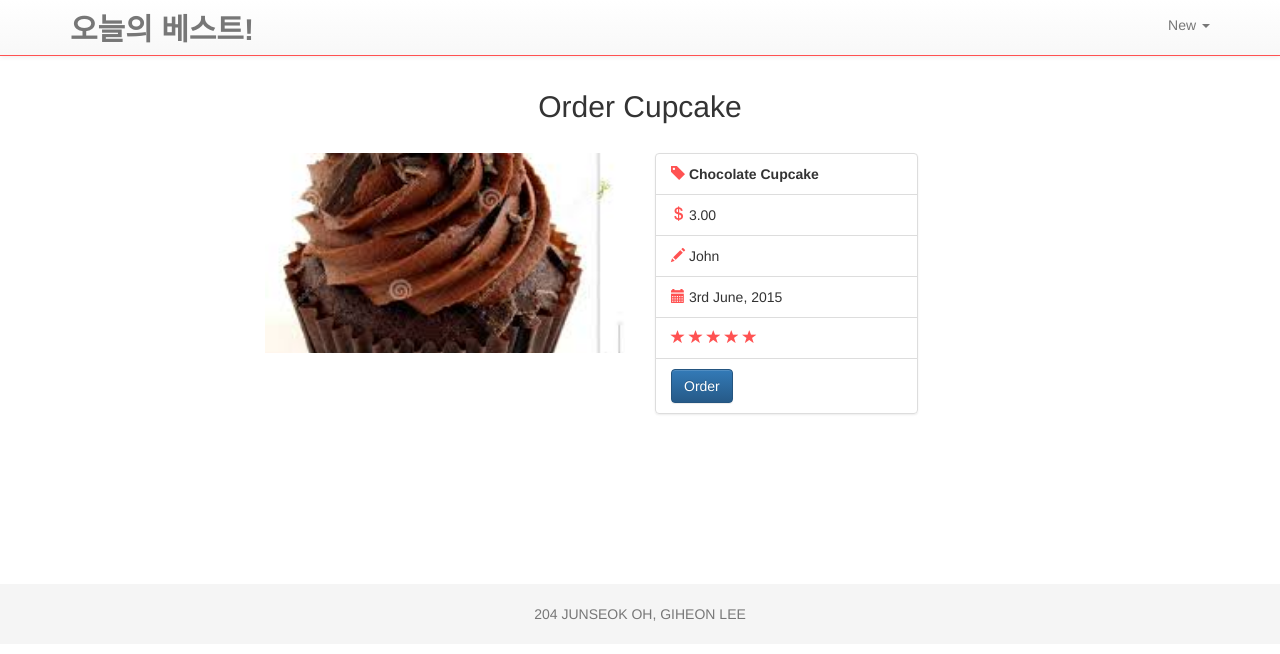
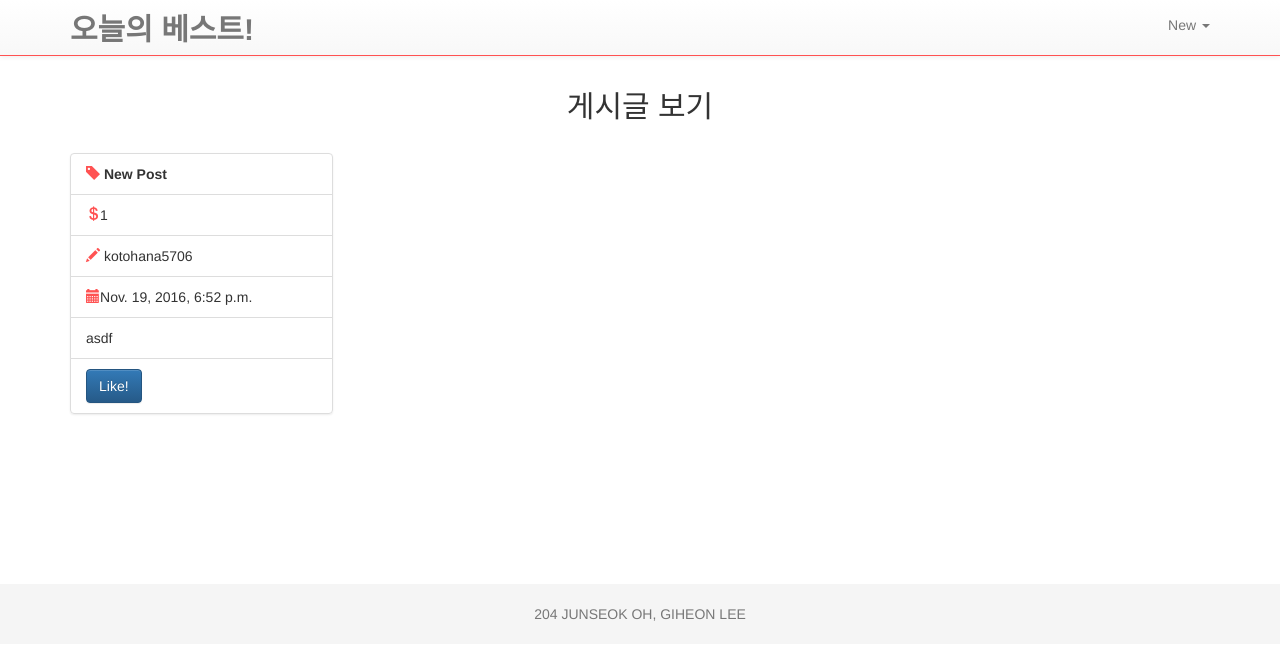
Before and after one commit to michaelwen45/today-best, a Django app: page /post/1/ in a window 1280 px wide. Shown: the top 654 px of the page. Run offline with Django 3.2, Linux system fonts and the light colour scheme; data comes from the database, SQL or seed files in the repository; some libraries are stand-ins or nearby versions.

Commit message:
Modify Detail Page

```diff
--- a/menu/templates/menu/detail.html
+++ b/menu/templates/menu/detail.html
@@ -2,38 +2,29 @@
 {% load staticfiles %}
 {% block content %}
   <div class="container">
-    <h2 class="text-center">Order Cupcake</h2>
+    {% if post %}
+    <h2 class="text-center">게시글 보기</h2>
     <div class="row">
-      <div class="col-xs-12 col-sm-6 col-md-4 col-lg-4 col-md-offset-2 col-md-lg-2">
-        <div class="card">
-        <div class="card-img-top">
-          <div class="image" style="background-image: url({% static 'menu/images/chocolate_cupcake.jpg' %});"></div>
-        </div>
-        </div>
-      </div>
       <div class="col-xs-12 col-sm-6 col-md-3 col-lg-3">
           <div class="card">
         <ul class="list-group">
-          <li class="list-group-item"><span class="glyphicon glyphicon-tag"></span>  <strong>Chocolate Cupcake</strong></li>
-          <li class="list-group-item"><span class="glyphicon glyphicon-usd"></span> 3.00</li>
-          <li class="list-group-item"><span class="glyphicon glyphicon-pencil"></span> John</li>
-          <li class="list-group-item"><span class="glyphicon glyphicon-calendar"></span> 3rd June, 2015</li>
-          <li class="list-group-item">
-            <span class="glyphicon glyphicon-star"></span>
-            <span class="glyphicon glyphicon-star"></span>
-            <span class="glyphicon glyphicon-star"></span>
-            <span class="glyphicon glyphicon-star"></span>
-            <span class="glyphicon glyphicon-star"></span>
-          </li>
+          <li class="list-group-item"><span class="glyphicon glyphicon-tag"></span>  <strong>{{ post.name }}</strong></li>
+          <li class="list-group-item"><span class="glyphicon glyphicon-usd"></span>{{post.best}}</li>
+          <li class="list-group-item"><span class="glyphicon glyphicon-pencil"></span> {{ post.writer }}</li>
+          <li class="list-group-item"><span class="glyphicon glyphicon-calendar"></span>{{ post.createdAt }}</li>
+          <li class="list-group-item">{{ post.content }}</li>
           <li class="list-group-item">
             <button type="button" class="btn btn-primary" data-toggle="modal" data-target="#myModal">
-              Order
+              Like!
             </button>
              </li>
         </ul>
       </div>
     </div>
     </div>
+    {% else %}
+    <h2 class="text-center">게시글이 존재하지 않습니다.(</h2>
+    {% endif %}
   </div>
   <!-- Modal -->
 <div class="modal fade" id="myModal" tabindex="-1" role="dialog" aria-labelledby="myModalLabel">
@@ -41,10 +32,10 @@
     <div class="modal-content">
       <div class="modal-header">
         <button type="button" class="close" data-dismiss="modal" aria-label="Close"><span aria-hidden="true">&times;</span></button>
-        <h4 class="modal-title" id="myModalLabel">Chocolate Cupcake</h4>
+        <h4 class="modal-title" id="myModalLabel">{{ post.name }}</h4>
       </div>
       <div class="modal-body">
-        Complete this website to get your Cupcake!
+        <p>추천하였습니다!</p>
       </div>
       <div class="modal-footer">
         <button type="button" class="btn btn-default" data-dismiss="modal">Close</button>
```
